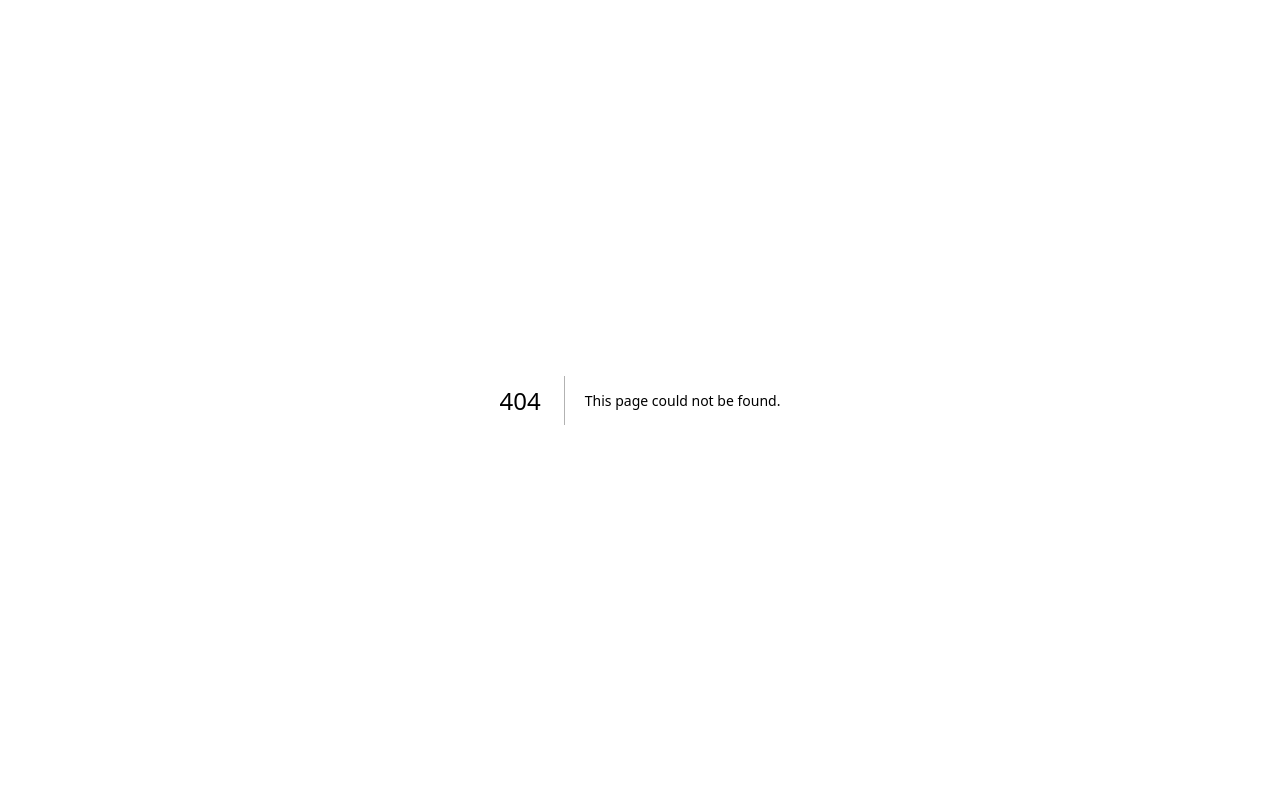
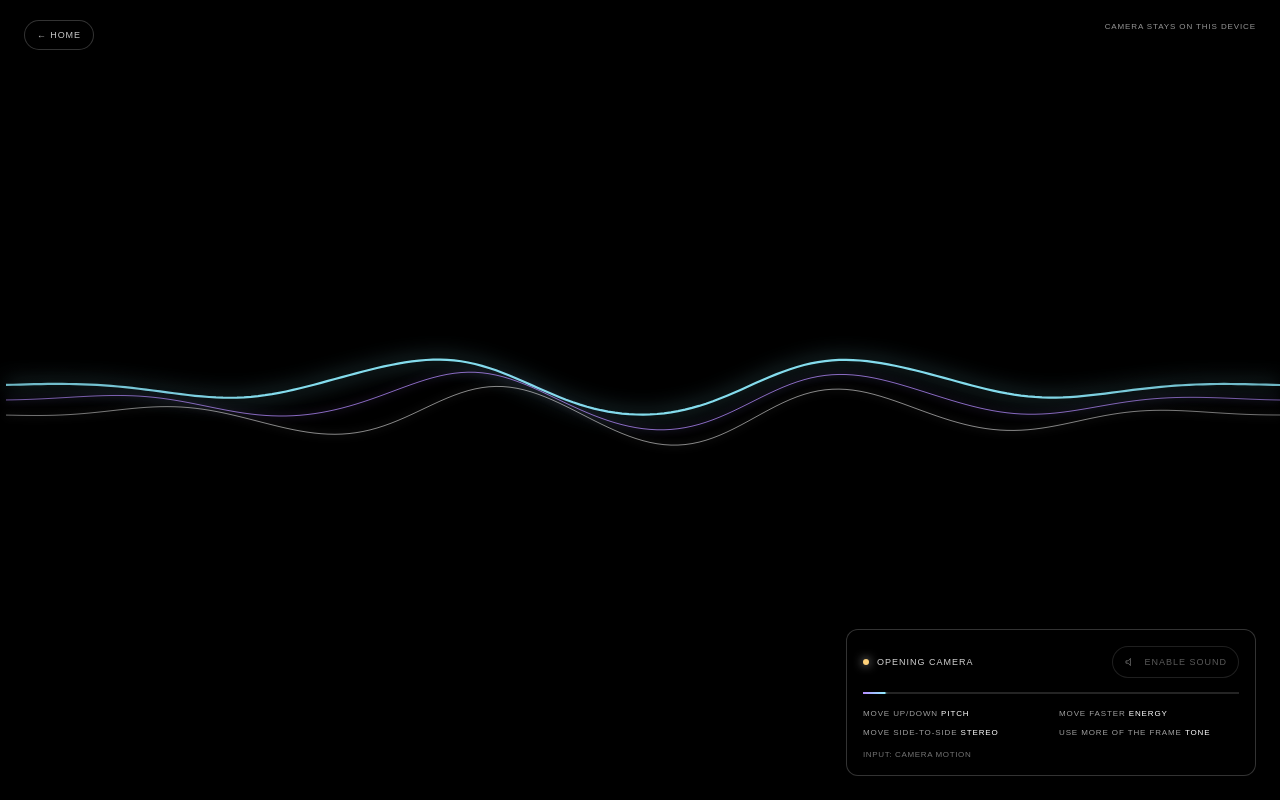
Before and after one commit to gelogonza/motion-canvas, a Next.js app: page /instrument in a window 1280 px wide. Before the commit this address had no page. Built offline with nearby package versions, Linux system fonts and the light colour scheme; no server answers.

Commit message:
feat: split Motion Canvas landing and instrument

```diff
--- a/app/CameraInstrument.module.css
+++ b/app/CameraInstrument.module.css
@@ -1,6 +1,9 @@
 .page { position: fixed; inset: 0; overflow: hidden; background: #000; color: #fff; }
 .video { width: 100%; height: 100%; object-fit: cover; transform: scaleX(-1); filter: saturate(.82) contrast(1.08); }
+.waveCanvas { position: absolute; inset: 0; width: 100%; height: 100%; pointer-events: none; mix-blend-mode: screen; }
 .vignette { position: absolute; inset: 0; pointer-events: none; background: linear-gradient(180deg,rgba(0,0,0,.24),transparent 24%,transparent 68%,rgba(0,0,0,.46)),radial-gradient(circle at center,transparent 48%,rgba(0,0,0,.25)); }
+.backLink { position: absolute; top: 20px; left: 24px; z-index: 2; padding: 9px 12px; border: 1px solid rgba(255,255,255,.2); border-radius: 999px; background: rgba(0,0,0,.28); color: rgba(255,255,255,.78); font-size: 9px; letter-spacing: .1em; text-decoration: none; text-transform: uppercase; backdrop-filter: blur(14px); }
+.backLink:hover,.backLink:focus-visible { color: #fff; border-color: rgba(143,238,255,.65); outline: none; }
 .privacy { position: absolute; top: 22px; right: 24px; color: rgba(255,255,255,.58); font-size: 8px; letter-spacing: .11em; text-transform: uppercase; }
 .controls { position: absolute; right: 24px; bottom: 24px; width: min(410px,calc(100% - 48px)); padding: 16px; border: 1px solid rgba(255,255,255,.2); border-radius: 12px; background: rgba(0,0,0,.64); box-shadow: 0 18px 60px rgba(0,0,0,.3); backdrop-filter: blur(18px); cursor: default; }
 .controlHeader { display: flex; align-items: center; justify-content: space-between; gap: 16px; }
@@ -19,4 +22,4 @@
 .instructions b { color: #fff; font-weight: 500; }
 .inputMode { margin: 12px 0 0; color: rgba(255,255,255,.45); font-size: 8px; letter-spacing: .08em; text-transform: uppercase; }
 .permissionMessage { position: absolute; left: 50%; top: 50%; width: min(430px,calc(100% - 40px)); padding: 18px 20px; transform: translate(-50%,-50%); border: 1px solid rgba(255,255,255,.2); border-radius: 10px; background: rgba(0,0,0,.78); text-align: center; font-size: 12px; line-height: 1.5; backdrop-filter: blur(16px); }
-@media (max-width:640px) { .privacy { top: 14px; right: 14px; } .controls { right: 12px; bottom: 12px; width: calc(100% - 24px); padding: 14px; } .instructions { grid-template-columns: 1fr; gap: 5px; } }
+@media (max-width:640px) { .backLink { top: 12px; left: 12px; } .privacy { top: 22px; right: 14px; max-width: 130px; text-align: right; } .controls { right: 12px; bottom: 12px; width: calc(100% - 24px); padding: 14px; } .instructions { grid-template-columns: 1fr 1fr; gap: 6px 10px; } }
--- a/app/CameraInstrument.tsx
+++ b/app/CameraInstrument.tsx
@@ -1,6 +1,7 @@
 "use client";
 
 import { useCallback, useEffect, useRef, useState } from "react";
+import Link from "next/link";
 import styles from "./CameraInstrument.module.css";
 
 type CameraState = "opening" | "ready" | "denied" | "unsupported";
@@ -21,12 +22,64 @@ const note = (midi: number) => 440 * 2 ** ((midi - 69) / 12);
 
 export default function CameraInstrument() {
   const videoRef = useRef<HTMLVideoElement>(null);
+  const canvasRef = useRef<HTMLCanvasElement>(null);
   const streamRef = useRef<MediaStream | null>(null);
   const audioRef = useRef<Instrument | null>(null);
   const motionRef = useRef<MotionState>({ x: .5, y: .5, energy: .06, spread: .3 });
   const [cameraState, setCameraState] = useState<CameraState>("opening");
   const [soundEnabled, setSoundEnabled] = useState(false);
   const [motionLevel, setMotionLevel] = useState(.06);
+
+  useEffect(() => {
+    const canvas = canvasRef.current;
+    if (!canvas) return;
+    const context = canvas.getContext("2d");
+    if (!context) return;
+    let frame = 0;
+
+    const render = (time: number) => {
+      const pixelRatio = Math.min(window.devicePixelRatio || 1, 2);
+      const width = window.innerWidth;
+      const height = window.innerHeight;
+      if (canvas.width !== width * pixelRatio || canvas.height !== height * pixelRatio) {
+        canvas.width = width * pixelRatio;
+        canvas.height = height * pixelRatio;
+        canvas.style.width = `${width}px`;
+        canvas.style.height = `${height}px`;
+      }
+      context.setTransform(pixelRatio, 0, 0, pixelRatio, 0, 0);
+      context.clearRect(0, 0, width, height);
+
+      const motion = motionRef.current;
+      const centerY = height * (.5 + (motion.y - .5) * .22);
+      const amplitude = 20 + motion.energy * Math.min(180, height * .22);
+      const frequency = 1.8 + motion.spread * 3.8;
+      const speed = time * (.00045 + motion.energy * .0022);
+      const colors = ["rgba(143,238,255,.92)", "rgba(181,140,255,.74)", "rgba(255,255,255,.52)"];
+
+      colors.forEach((color, layer) => {
+        context.beginPath();
+        for (let x = -8; x <= width + 8; x += 7) {
+          const normalized = x / width;
+          const envelope = Math.sin(Math.PI * normalized) ** 1.35;
+          const wave = Math.sin(normalized * Math.PI * 2 * (frequency + layer * .36) + speed * (layer + 1) * 3.5);
+          const detail = Math.sin(normalized * Math.PI * 2 * (frequency * 2.6) - speed * 2.1) * motion.energy * 16;
+          const y = centerY + (wave * amplitude + detail) * envelope + (layer - 1) * 15;
+          if (x === -8) context.moveTo(x, y); else context.lineTo(x, y);
+        }
+        context.strokeStyle = color;
+        context.lineWidth = layer === 0 ? 2.2 : 1;
+        context.shadowColor = color;
+        context.shadowBlur = layer === 0 ? 18 + motion.energy * 28 : 8;
+        context.stroke();
+      });
+      context.shadowBlur = 0;
+      frame = requestAnimationFrame(render);
+    };
+
+    frame = requestAnimationFrame(render);
+    return () => cancelAnimationFrame(frame);
+  }, []);
 
   const updateAudio = useCallback((motion: MotionState) => {
     const instrument = audioRef.current;
@@ -175,7 +228,9 @@ export default function CameraInstrument() {
   return (
     <main className={styles.page}>
       <video ref={videoRef} className={styles.video} autoPlay muted playsInline aria-label="Live mirrored camera view" />
+      <canvas ref={canvasRef} className={styles.waveCanvas} aria-hidden="true" />
       <div className={styles.vignette} aria-hidden="true" />
+      <Link className={styles.backLink} href="/">← Home</Link>
       <span className={styles.privacy}>Camera stays on this device</span>
       <aside className={styles.controls} aria-label="Camera instrument controls">
         <div className={styles.controlHeader}>
--- a/app/globals.css
+++ b/app/globals.css
@@ -1,4 +1,27 @@
 * { box-sizing: border-box; }
-html, body { width: 100%; min-height: 100%; margin: 0; overflow: hidden; background: #000; }
+html, body { width: 100%; min-height: 100%; margin: 0; background: #030405; }
 body { color: #fff; font-family: Arial, Helvetica, sans-serif; -webkit-font-smoothing: antialiased; }
 button, a { color: inherit; font: inherit; }
+.landingPage { position: relative; min-height: 100svh; overflow: hidden; padding: 28px 40px; background: radial-gradient(circle at 50% 45%,#111625 0,transparent 42%),#030405; }
+.landingHeader,.landingFooter { position: relative; z-index: 3; display: flex; align-items: center; justify-content: space-between; text-transform: uppercase; letter-spacing: .12em; }
+.landingHeader { font-size: 10px; }
+.wordmark { font-weight: 700; color: #fff; }
+.availability { display: flex; align-items: center; gap: 8px; color: rgba(255,255,255,.52); }
+.availability i { width: 6px; height: 6px; border-radius: 50%; background: #82ffd1; box-shadow: 0 0 12px #82ffd1; }
+.landingHero { position: relative; z-index: 3; width: min(840px,90vw); margin: clamp(130px,20vh,230px) auto 0; text-align: center; }
+.eyebrow { margin: 0 0 22px; color: #8feeff; font-size: 10px; letter-spacing: .17em; text-transform: uppercase; }
+.landingHero h1 { margin: 0; font-size: clamp(58px,8.2vw,126px); font-weight: 400; letter-spacing: -.065em; line-height: .88; }
+.landingIntro { width: min(590px,100%); margin: 30px auto 0; color: rgba(255,255,255,.58); font-size: clamp(14px,1.2vw,17px); line-height: 1.55; }
+.startButton { display: inline-flex; align-items: center; gap: 28px; margin-top: 34px; padding: 14px 17px; border: 1px solid rgba(143,238,255,.42); border-radius: 999px; background: rgba(143,238,255,.07); color: #fff; font-size: 11px; letter-spacing: .08em; text-decoration: none; text-transform: uppercase; transition: background .2s ease,border-color .2s ease,transform .2s ease; }
+.startButton:hover,.startButton:focus-visible { transform: translateY(-2px); border-color: #8feeff; background: rgba(143,238,255,.14); outline: none; }
+.landingWave { position: absolute; z-index: 1; right: -5vw; bottom: 7vh; left: -5vw; height: 260px; opacity: .5; }
+.landingWave svg { width: 100%; height: 100%; overflow: visible; }
+.landingWave path { fill: none; stroke: #8feeff; stroke-width: 1; filter: drop-shadow(0 0 12px rgba(143,238,255,.8)); animation: waveDrift 7s ease-in-out infinite alternate; }
+.landingWave path + path { stroke: #b58cff; opacity: .55; animation-duration: 9s; animation-direction: alternate-reverse; }
+.landingGlow { position: absolute; width: 42vw; aspect-ratio: 1; border-radius: 50%; filter: blur(90px); opacity: .12; }
+.landingGlowOne { top: -25vw; left: -10vw; background: #7a5cff; }
+.landingGlowTwo { right: -18vw; bottom: -25vw; background: #52d7ff; }
+.landingFooter { position: absolute; right: 40px; bottom: 26px; left: 40px; color: rgba(255,255,255,.36); font-size: 8px; }
+@keyframes waveDrift { from { transform: translate3d(-1.5%,8px,0) scaleY(.9); } to { transform: translate3d(1.5%,-8px,0) scaleY(1.08); } }
+@media (max-width: 640px) { .landingPage { padding: 20px; } .landingHeader { align-items: flex-start; } .availability { max-width: 120px; justify-content: flex-end; text-align: right; line-height: 1.35; } .landingHero { margin-top: 22vh; text-align: left; } .landingHero h1 { font-size: clamp(54px,16vw,82px); } .landingIntro { margin-left: 0; } .startButton { margin-top: 28px; } .landingWave { bottom: 15vh; height: 190px; } .landingFooter { right: 20px; bottom: 18px; left: 20px; gap: 20px; align-items: flex-end; line-height: 1.45; } .landingFooter span:last-child { text-align: right; } }
+@media (prefers-reduced-motion: reduce) { .landingWave path { animation: none; } .startButton { transition: none; } }
--- /dev/null
+++ b/app/instrument/page.tsx
@@ -0,0 +1,11 @@
+import type { Metadata } from "next";
+import CameraInstrument from "../CameraInstrument";
+
+export const metadata: Metadata = {
+  title: "Instrument — Motion Canvas",
+  description: "Use camera motion to shape synthesized sound and reactive waves.",
+};
+
+export default function InstrumentPage() {
+  return <CameraInstrument />;
+}
```
Also changed, not shown: app/page.tsx (+34 -2 lines).
